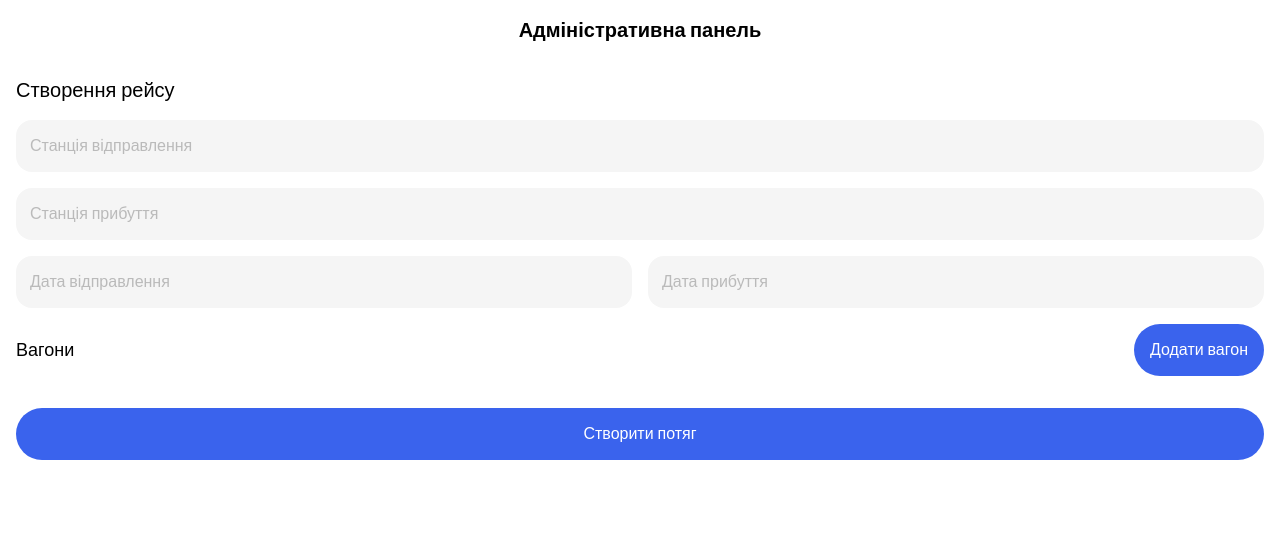
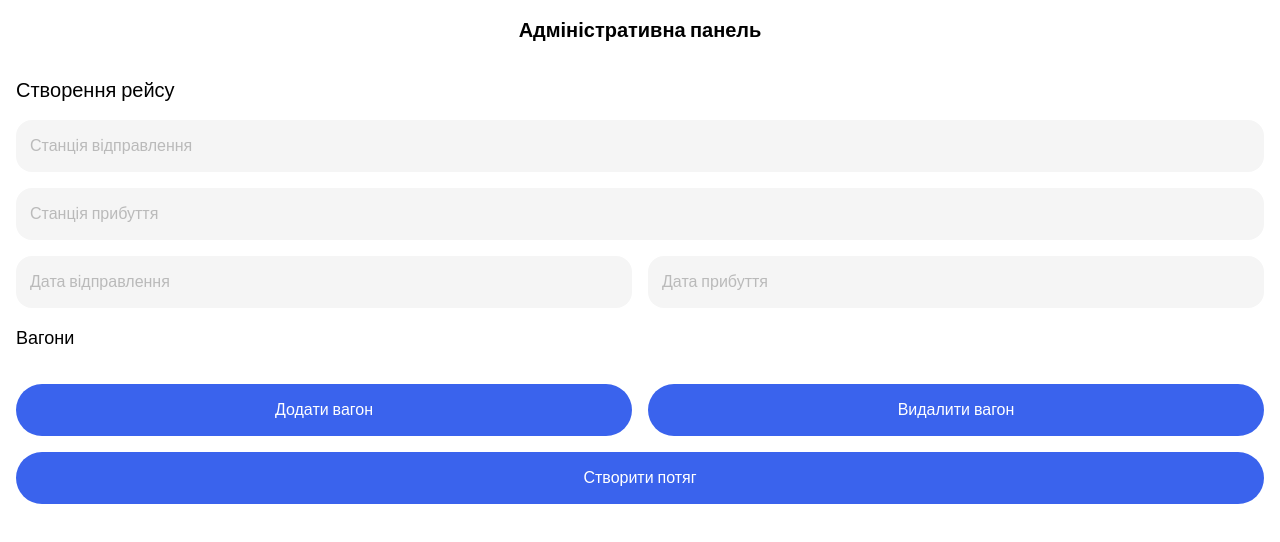
Before and after one commit to AndRockSYS/course-work-2025, a Next.js app: page /admin in a window 1280 px wide. Shown: the top 542 px of the page. Built offline with nearby package versions, Linux system fonts and the light colour scheme.

Commit message:
feat: added removing last wagon

```diff
--- a/src/app/admin/page.tsx
+++ b/src/app/admin/page.tsx
@@ -5,7 +5,13 @@ import Select from '@/components/ui/select';
 import { useAppDispatch, useAppSelector } from '@/lib/redux/hooks';
 import { useCallback, useRef } from 'react';
 
-import { setArrival, setDeparture, updateWagon, addEmptyWagon } from '@/lib/redux/train-slice';
+import {
+    setArrival,
+    setDeparture,
+    updateWagon,
+    addEmptyWagon,
+    removeLastWagon,
+} from '@/lib/redux/train-slice';
 import { addTrain, addWagon } from '@/lib/sql/train';
 
 import { validateNewTrain } from '@/utils/validator';
@@ -110,12 +116,7 @@ export default function Admin() {
                         type='datetime-local'
                     />
                 </div>
-                <div className='flex items-center justify-between'>
-                    <h4 className='text-lg'>Вагони</h4>
-                    <button className='btn-primary' onClick={() => dispatch(addEmptyWagon())}>
-                        Додати вагон
-                    </button>
-                </div>
+                <h4 className='text-lg'>Вагони</h4>
                 <section className='flex flex-col gap-4'>
                     {train.wagons.map((wagon) => (
                         <div className='grid grid-cols-2 gap-4' key={wagon.wagonNumber}>
@@ -150,6 +151,14 @@ export default function Admin() {
                         </div>
                     ))}
                 </section>
+                <div className='grid grid-cols-2 gap-4'>
+                    <button className='btn-primary' onClick={() => dispatch(addEmptyWagon())}>
+                        Додати вагон
+                    </button>
+                    <button className='btn-primary' onClick={() => dispatch(removeLastWagon())}>
+                        Видалити вагон
+                    </button>
+                </div>
                 <button className='btn-primary' onClick={handleTrainCreation}>
                     Створити потяг
                 </button>
--- a/src/lib/redux/train-slice.ts
+++ b/src/lib/redux/train-slice.ts
@@ -45,10 +45,14 @@ export const trainSlice = createSlice({
             };
             state.wagons.push(empty);
         },
+        removeLastWagon(state) {
+            state.wagons.pop();
+        },
     },
 });
 
-export const { setDeparture, setArrival, addEmptyWagon, updateWagon } = trainSlice.actions;
+export const { setDeparture, setArrival, addEmptyWagon, updateWagon, removeLastWagon } =
+    trainSlice.actions;
 
 const initial = trainSlice.getInitialState();
 export type TrainCreation = typeof initial;
```
